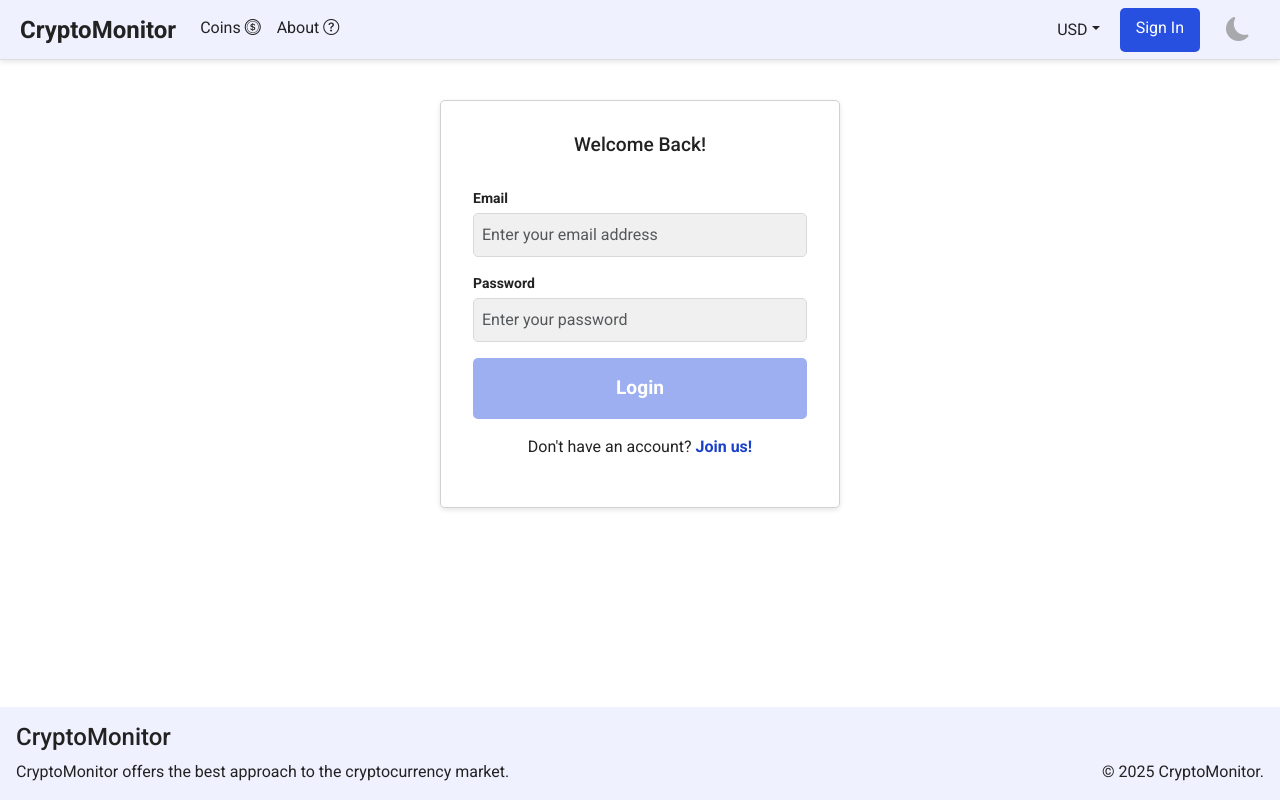
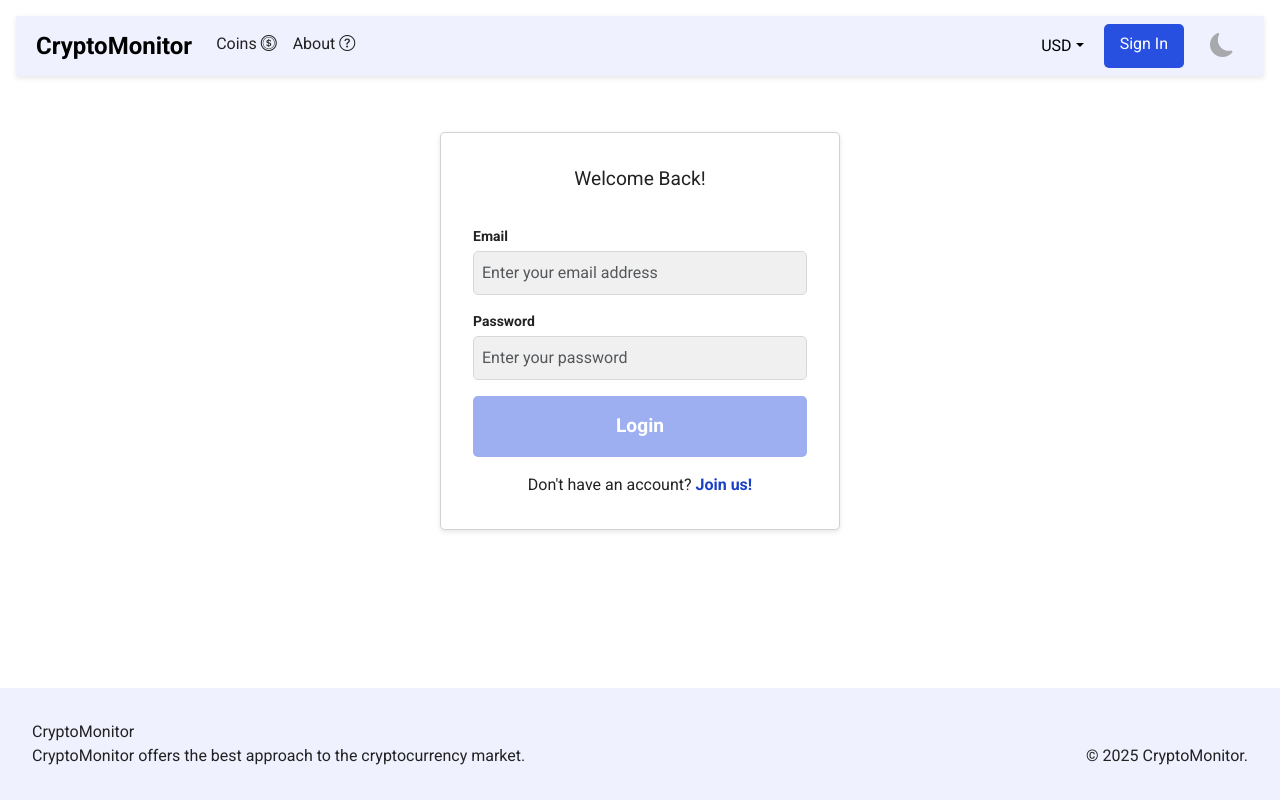
Before and after one commit to CryptoMonitorASW-SPE/vue-frontend, a Vue app in the folder app/: page /login in a window 1280 px wide. Built offline with nearby package versions, Linux system fonts and the light colour scheme; no server answers.

Commit message:
refactor: move inline critical CSS to external stylesheet for better maintainability

```diff
--- a/app/index.html
+++ b/app/index.html
@@ -11,79 +11,7 @@
     <meta name="author" content="CryoptoMonitor" />
     <meta name="theme-color" content="#2850E0" />
 
-    <!-- Inline Critical CSS -->
-    <style>
-      /* Critical styles for above-the-fold content (Hero & Footer LCP Element) */
-      .hero {
-        text-align: center;
-        background-color: #2850e0;
-        color: white;
-        padding: 2rem;
-        border-radius: 5px;
-        margin: 0 1rem;
-      }
-      .hero h1 {
-        font-size: 1.5rem;
-        margin-bottom: 1rem;
-        line-height: 1.2;
-      }
-      .hero p {
-        margin-bottom: 2rem;
-        line-height: 1.5;
-        max-width: 60ch;
-        margin-left: auto;
-        margin-right: auto;
-      }
-
-      /* Base Navbar Styling */
-      .navbar {
-        background-color: #f0f1ff; /* Fallback or default navbar background */
-        border-bottom: 1px solid #ddd;
-        padding: 0.75rem 1rem;
-      }
-      .navbar .navbar-brand,
-      .navbar .nav-link {
-        color: #222222;
-        transition: color 0.2s ease;
-      }
-      .navbar .navbar-brand:hover,
-      .navbar .nav-link:hover {
-        color: #2850e0;
-        text-decoration: none;
-      }
-
-      /* Base Nav-Tabs Styling */
-      .nav-tabs {
-        border-bottom: 1px solid #ddd;
-        margin-bottom: 1rem;
-      }
-      .nav-tabs .nav-item .nav-link {
-        color: #2850e0;
-        border: 1px solid transparent;
-        border-top-left-radius: 0.25rem;
-        border-top-right-radius: 0.25rem;
-        padding: 0.5rem 1rem;
-      }
-      .nav-tabs .nav-item .nav-link:hover {
-        border-color: #ddd;
-      }
-      .nav-tabs .nav-item .nav-link.active {
-        color: #ffffff;
-        background-color: #2850e0;
-        border-color: #2850e0 #2850e0 transparent;
-      }
-
-      /* Footer Styling */
-      .footer {
-        text-align: start;
-        padding: 1rem;
-        background-color: #f0f1ff;
-      }
-      .footer p {
-        margin: 0;
-        color: #222222;
-      }
-    </style>
+    <link rel="stylesheet" href="./src/assets/css/default.css" />
 
     <!-- Preconnect to required origins -->
     <link rel="preconnect" href="https://fonts.googleapis.com" />
--- /dev/null
+++ b/app/src/assets/css/default.css
@@ -0,0 +1,171 @@
+/* Reset basic defaults */
+html,
+body,
+div,
+span,
+applet,
+object,
+iframe,
+h1,
+h2,
+h3,
+h4,
+h5,
+h6,
+p,
+blockquote,
+pre,
+a,
+abbr,
+acronym,
+address,
+big,
+cite,
+code,
+del,
+dfn,
+em,
+img,
+ins,
+kbd,
+q,
+s,
+samp,
+small,
+strike,
+strong,
+sub,
+sup,
+tt,
+var,
+b,
+u,
+i,
+center,
+dl,
+dt,
+dd,
+ol,
+ul,
+li,
+fieldset,
+form,
+label,
+legend,
+article,
+aside,
+canvas,
+details,
+embed,
+figure,
+figcaption,
+footer,
+header,
+hgroup,
+menu,
+nav,
+output,
+ruby,
+section,
+summary,
+time,
+mark,
+audio,
+video {
+  margin: 0;
+  padding: 0;
+  border: 0;
+  font-size: 100%;
+  font: inherit;
+  vertical-align: baseline;
+}
+
+/* HTML5 display-role reset for older browsers */
+article,
+aside,
+details,
+figcaption,
+figure,
+footer,
+header,
+hgroup,
+menu,
+nav,
+section {
+  display: block;
+}
+
+/* Body defaults */
+body {
+  line-height: 1.5;
+  font-family: 'Roboto', sans-serif;
+  background-color: #ffffff;
+  color: #222222;
+  -webkit-font-smoothing: antialiased;
+  -moz-osx-font-smoothing: grayscale;
+}
+
+/* Default link style */
+a {
+  color: inherit;
+  text-decoration: none;
+}
+
+/* Tables */
+table {
+  width: 100%;
+  border-collapse: collapse;
+  border-spacing: 0;
+  margin-bottom: 1rem;
+}
+th,
+td {
+  padding: 0.5rem;
+  text-align: left;
+  border-bottom: 1px solid #ccc;
+}
+
+thead th {
+  background-color: #f0f1ff;
+}
+
+tbody tr:nth-child(odd) {
+  background-color: #f9f9f9;
+}
+
+.logo {
+  color: #000;
+}
+
+/* Header */
+header {
+  background-color: #fff;
+  color: #000;
+  padding: 1rem;
+}
+header h1 {
+  font-size: 1.5rem;
+}
+
+/* Footer */
+footer {
+  background-color: #f0f1ff;
+  color: #222222;
+  text-align: center;
+  padding: 1rem;
+}
+
+/* Define a large element for LCP improvement */
+.lcp {
+  font-size: 2rem;
+  font-weight: bold;
+  text-align: center;
+  margin: 2rem 0;
+}
+
+/* Additional defaults */
+section,
+article,
+aside {
+  padding: 1rem;
+}
```
